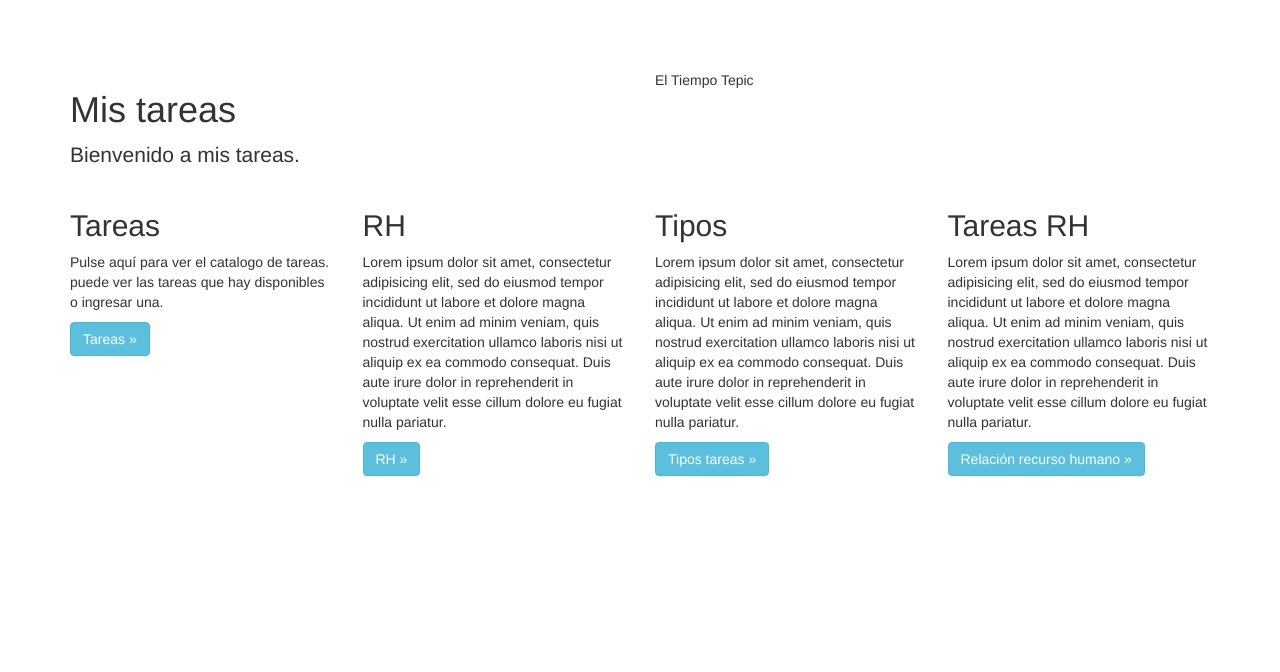
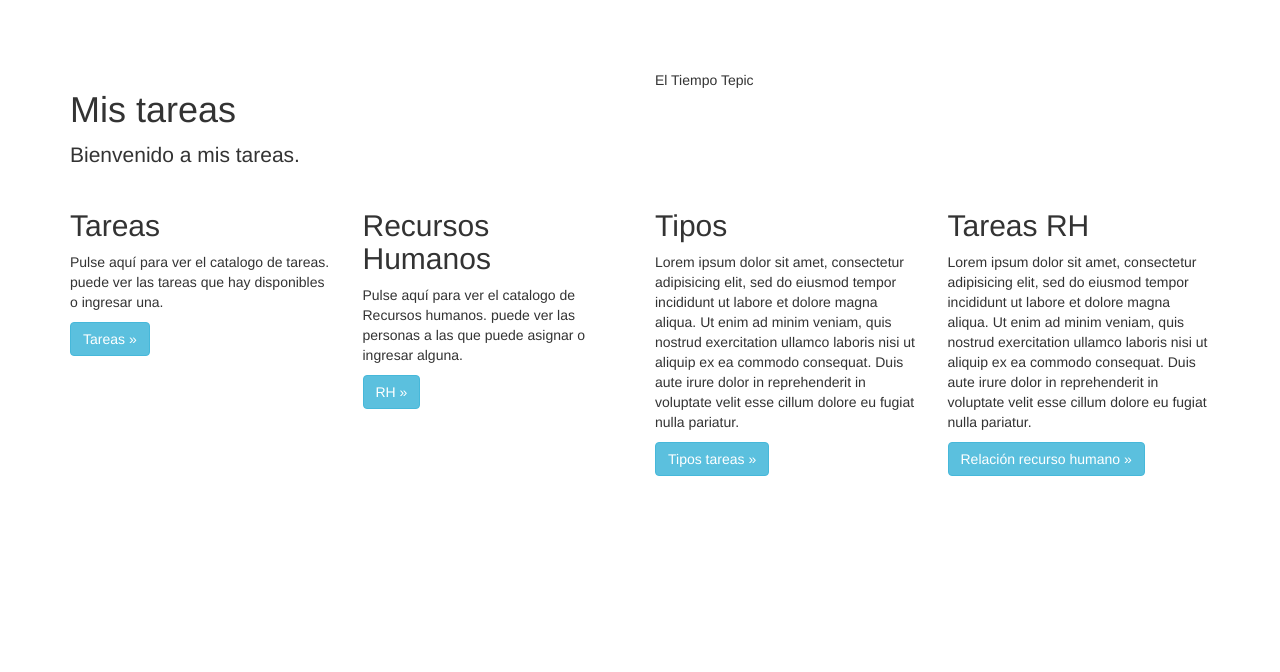
Before and after one commit to celestegarcia/Aplicaciondetareas, a Yii app: template views/site/index.php in a window 1280 px wide. Shown: the top 672 px of the page. Run offline with PHP 8.4 and a stand-in for Yii, Linux system fonts and the light colour scheme; the template is opened without the code that fills it, so the values that code supplies are empty; some libraries are stand-ins or nearby versions.

Commit message:
decimaversion

```diff
--- a/views/layouts/main.php
+++ b/views/layouts/main.php
@@ -27,7 +27,7 @@ AppAsset::register($this);
 <div class="wrap">
     <?php
     NavBar::begin([
-        'brandLabel' => 'Proyecto Web',
+        'brandLabel' => 'Proyecto  Web',
         'brandUrl' => Yii::$app->homeUrl,
         'options' => [
             'class' => 'navbar-inverse navbar-fixed-top',
--- a/views/site/index.php
+++ b/views/site/index.php
@@ -29,12 +29,9 @@ $this->title = 'Proyecto Web';
                 <p><a class="btn btn-info" href="http://localhost/index.php?r=tareas/index">Tareas &raquo;</a></p>
             </div>
             <div class="col-lg-3">
-                <h2>RH</h2>
+                <h2>Recursos Humanos</h2>
 
-                <p>Lorem ipsum dolor sit amet, consectetur adipisicing elit, sed do eiusmod tempor incididunt ut labore et
-                    dolore magna aliqua. Ut enim ad minim veniam, quis nostrud exercitation ullamco laboris nisi ut aliquip
-                    ex ea commodo consequat. Duis aute irure dolor in reprehenderit in voluptate velit esse cillum dolore eu
-                    fugiat nulla pariatur.</p>
+                <p>Pulse aquí para ver el catalogo de Recursos humanos. puede ver las personas a las que puede asignar o ingresar alguna.</p>
 
                 <p><a class="btn btn-info" href="http://localhost/index.php?r=recurso-humano/index">RH &raquo;</a></p>
             </div>
```
